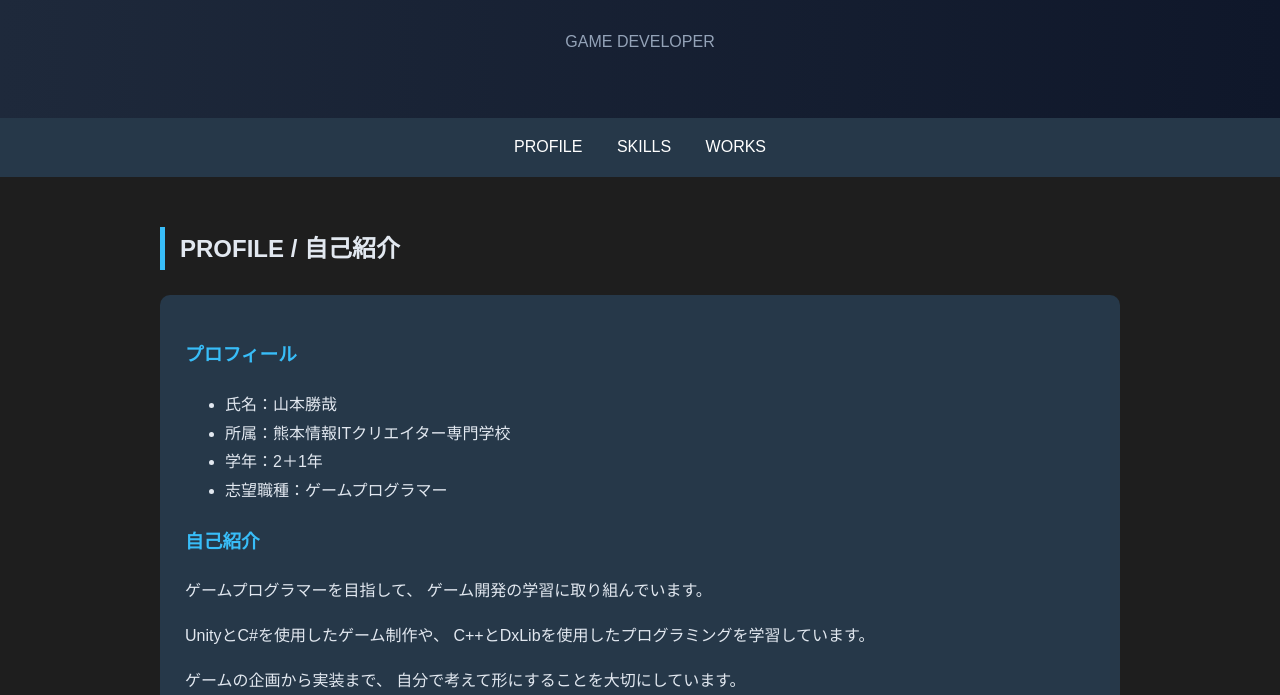
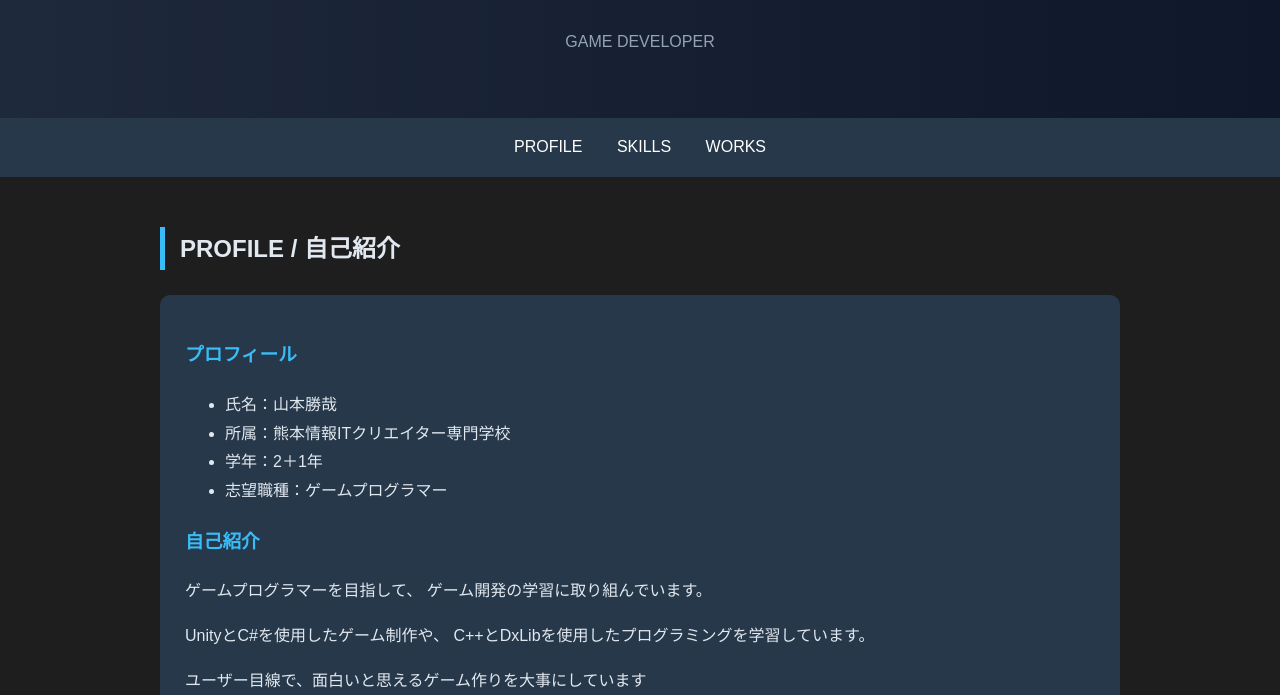
Before and after one commit to soutyou0307/portfolio, a plain HTML site: page index.html in a window 1280 px wide. Shown: the part 105-800 px from the top of the page. Drawn offline with Linux system fonts and the light colour scheme.

Commit message:
Update game development philosophy statement

```diff
--- a/index.html
+++ b/index.html
@@ -214,8 +214,8 @@
                 </p>
 
                 <p>
-                    ゲームの企画から実装まで、
-                    自分で考えて形にすることを大切にしています。
+                    ユーザー目線で、面白いと思えるゲーム作りを大事にしています
+
                 </p>
             </div>
         </section>
```
